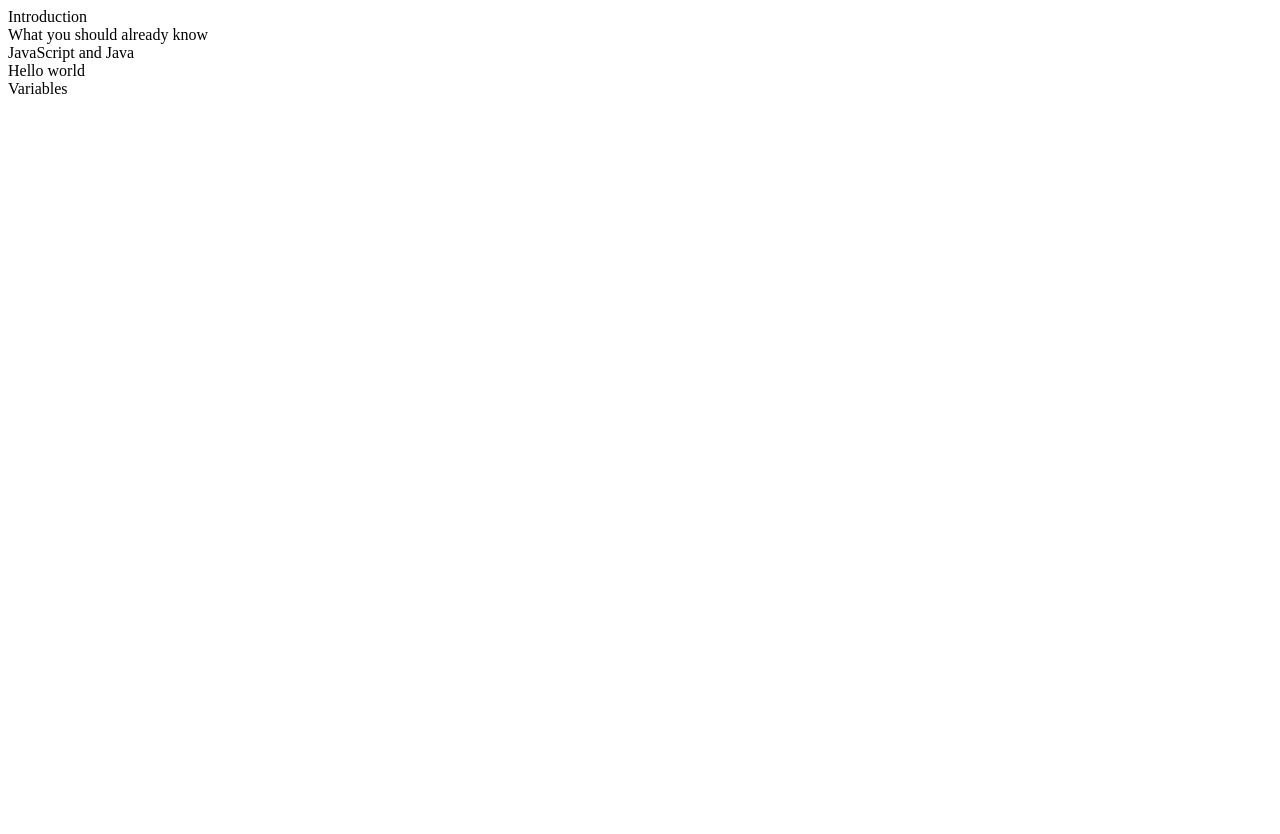
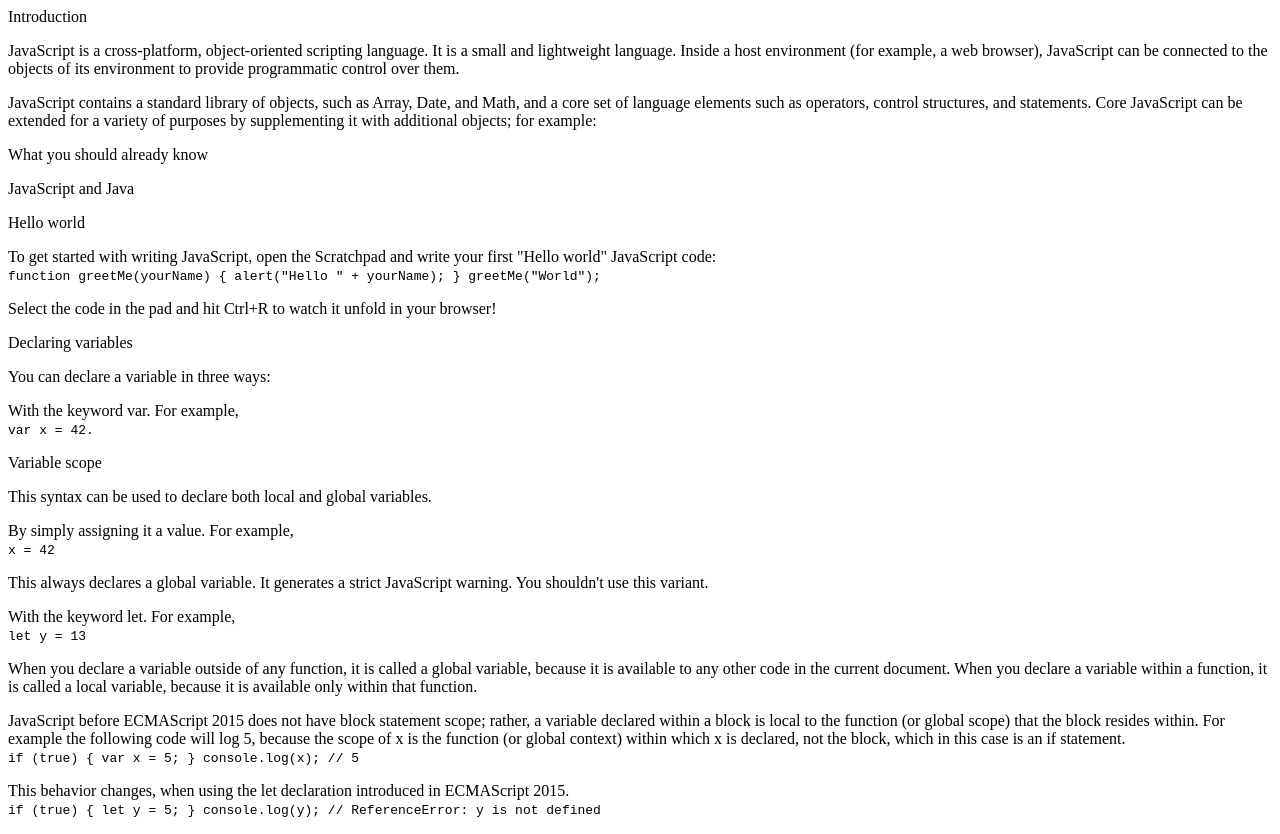
Before and after one commit to Miguelus373/Trials-Project-3, a plain HTML site: page index.html in a window 1280 px wide. Before the commit the page ends 800 px from the top, so only its background shows below. Drawn offline with Linux system fonts and the light colour scheme.

Commit message:
till no. 7

```diff
--- a/index.html
+++ b/index.html
@@ -17,31 +17,96 @@
 
       <header>Introduction</header>
 
+      <p>JavaScript is a cross-platform, object-oriented scripting language. It is a small and lightweight language. Inside a host environment (for example, a web browser), JavaScript can be connected to the objects of its environment to provide programmatic control over them.</p>
+      <p>JavaScript contains a standard library of objects, such as Array, Date, and Math, and a core set of language elements such as operators, control structures, and statements. Core JavaScript can be extended for a variety of purposes by supplementing it with additional objects; for example:</p>
+
     </section>
+
+
 
     <section class="main-section" id="What_you_should_already_know">
 
       <header>What you should already know</header>
 
+      <p></p>
+      <p></p>
+
+
     </section>
+
+
 
     <section class="main-section" id="JavaScript_and_Java">
 
       <header>JavaScript and Java</header>
 
+      <p></p>
+      <p></p>
+
     </section>
+
+
 
     <section class="main-section" id="Hello_world">
 
       <header>Hello world</header>
 
+      <p>To get started with writing JavaScript, open the Scratchpad and write your first "Hello world" JavaScript code:<br>
+  <code> function greetMe(yourName) { alert("Hello " + yourName); }
+  greetMe("World");
+  </code></p>
+      <p>Select the code in the pad and hit Ctrl+R to watch it unfold in your browser!
+  </p>
+
+
     </section>
 
-    <section class="main-section" id="Variables">
 
-      <header>Variables</header>
+    <section class="main-section" id="Declaring_variables">
+
+      <header>Declaring variables</header>
+
+      <p>You can declare a variable in three ways:</p>
+      <p>With the keyword var. For example,
+  <br> <code> var x = 42.</code></p>
 
     </section>
+
+
+
+
+
+<section class="main-section" id="Variable_scope">
+
+  <header>Variable scope </header>
+
+
+  <p>This syntax can be used to declare both local and global variables.
+  </p>
+  <p>By simply assigning it a value. For example,
+  <br> <code> x = 42</code></p>
+
+  <p>This always declares a global variable. It generates a strict JavaScript warning. You shouldn't use this variant.</p>
+  <p>With the keyword let. For example,<br>
+  <code>let y = 13 </code></p>
+
+  <p>When you declare a variable outside of any function, it is called a global variable, because it is available to any other code in the current document. When you declare a variable within a function, it is called a local variable, because it is available only within that function.</p>
+  <p>JavaScript before ECMAScript 2015 does not have block statement scope; rather, a variable declared within a block is local to the function (or global scope) that the block resides within. For example the following code will log 5, because the scope of x is the function (or global context) within which x is declared, not the block, which in this case is an if statement.
+  <br> <code> if (true) { var x = 5; } console.log(x); // 5
+  </code></p>
+
+  <p>This behavior changes, when using the let declaration introduced in ECMAScript 2015.
+    <br> <code>if (true) { let y = 5; } console.log(y); // ReferenceError: y is not
+  defined
+  </code>
+  </p>
+
+</section>
+
+
+
+
+
 
   </main>
 
```
